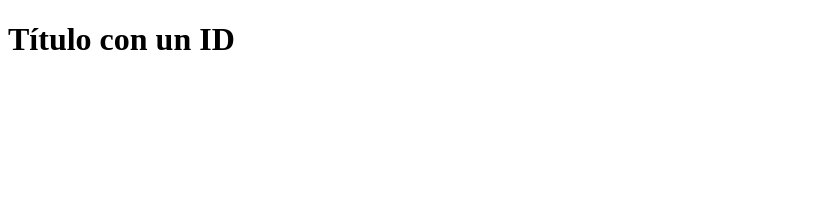
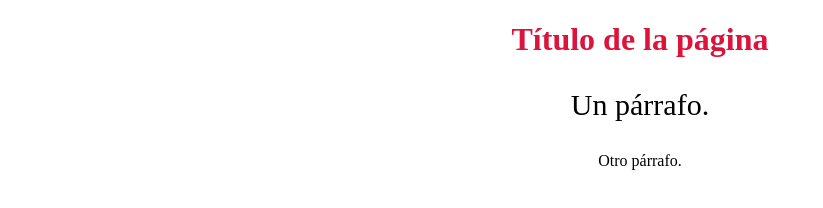
Before and after one commit to rvalgon/CSS, a plain HTML site: page 02-lesson-selector/index.html in a window 1280 px wide. Shown: the whole page, without its empty margins (0-823 px from the left). Drawn offline with Linux system fonts and the light colour scheme.

Commit message:
actualizamos apuntes

```diff
--- a/02-lesson-selector/index.html
+++ b/02-lesson-selector/index.html
@@ -3,11 +3,13 @@
 <head>
     <meta charset="UTF-8">
     <meta name="viewport" content="width=device-width, initial-scale=1.0">
-    <title>02 Lesson </title>
-    <link rel="stylesheet" href="/02-lesson-selector/">
+    <title>02 Lesson</title>
+    <link rel="stylesheet" href="/02-lesson-selector/style.css">
 </head>
 <body>
-    <h1 id="titulo">Título con un ID</h1>
+    <h1 id="titulo">Título de la página</h1>
+    <p class="centrar texto_grande">Un párrafo.</p>
+    <p class="centrar">Otro párrafo.</p>
 
 </body>
 </html>
--- a/02-lesson-selector/style.css
+++ b/02-lesson-selector/style.css
@@ -2,3 +2,11 @@
     color: crimson;
     text-align: center;
 }
+
+.centrar {
+    text-align: center;
+}
+
+.texto_grande {
+    font-size: 30px;
+}
```
Also changed, not shown: 2 other files.
